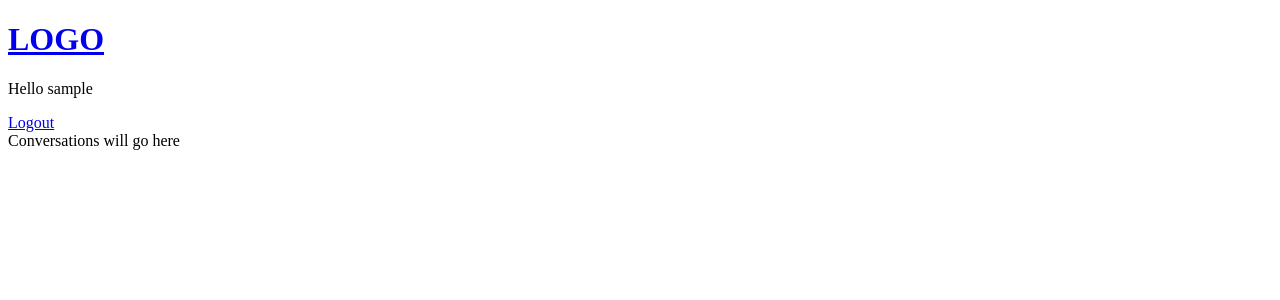
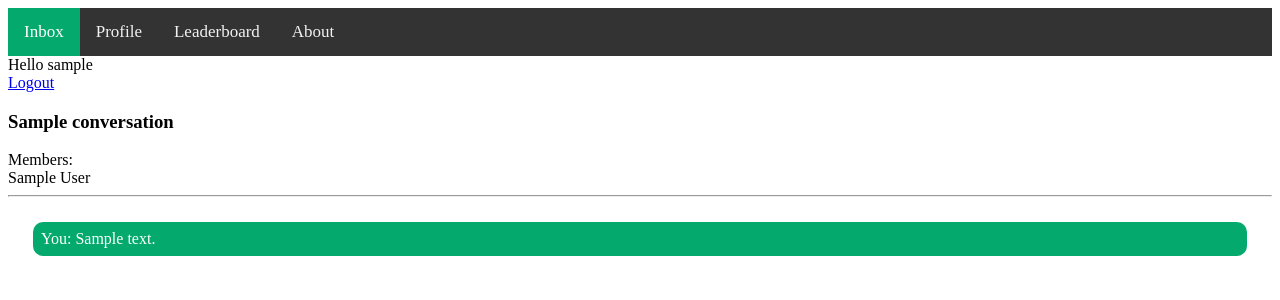
Before and after one commit to RAIK284/project-code-hackoverflow, a Django app: page /conversation/1 in a window 1280 px wide. Shown: the top 300 px of the page. Run offline with Django 4.2, Linux system fonts and the light colour scheme; a user stored in the database is signed in; tables that the repository leaves empty hold one stand-in row (values such as "Sample post").

Commit message:
Create and view conversations
Functionality to create conversations. Still need to find a way to jump into an already created conversation if the users already have a conversation together. Also updated the navbar and some styling throughout

```diff
--- a/messaging/models.py
+++ b/messaging/models.py
@@ -24,6 +24,7 @@ class Profile(models.Model):
 
 class Conversation(models.Model):
     """Model controlling the entire set of messages sent back-and-forth between users."""
+    name = models.CharField(max_length=30, default="Conversation")
     members = models.ManyToManyField(User, related_name='members', blank=False)
     updated = models.DateTimeField(auto_now=True)
     created = models.DateTimeField(auto_now_add=True)
--- a/messaging/templates/messaging/conversation.html
+++ b/messaging/templates/messaging/conversation.html
@@ -1,3 +1,36 @@
 {% extends 'main.html' %} {% block content %}
-<div>Conversations will go here</div>
-{% endblock content %}
+
+<!-- Adds style to each of the messages -->
+<style>
+	.conversation p {
+		padding: 8px;
+		margin: 25px;
+
+		/* other styling */
+		background-color: #04aa6d;
+		border-radius: 10px;
+		color: white;
+		font-family: Avenir;
+	}
+</style>
+
+<div class="conversation">
+	<h3>{{convo.name}}</h3>
+	<div>
+		Members:
+		<br />
+		{% for name in members %} {{name}}
+		<br />
+		{% endfor %}
+	</div>
+	<hr />
+	{% for message in messages %}
+	<div>
+		{% if message.sender.first_name == first_name %}
+		<p>You: {{message.body}}</p>
+		{% else %}
+		<p>{{message.sender.first_name}}: {{message.body}}</p>
+		{% endif %}
+	</div>
+</div>
+{% endfor %} {% endblock content %}
--- a/messaging/urls.py
+++ b/messaging/urls.py
@@ -9,5 +9,6 @@ urlpatterns = [
     path('leaderboard/', views.leaderboard, name='leaderboard'),
     path('sendMessage', views.sendMessage, name='send'),
     path('conversation/<str:pk>', views.conversation, name='conversation'),
+    path('createConvo', views.createConvo, name='createConvo'),
     path('', views.inbox, name='inbox'),
 ]
--- a/messaging/views.py
+++ b/messaging/views.py
@@ -4,7 +4,7 @@ from django.contrib.auth.models import User
 from django.contrib.auth import authenticate, login, logout
 from django.contrib.auth.forms import UserCreationForm
 from django.contrib.auth.decorators import login_required
-from .forms import ProfileCreateForm
+from .forms import ProfileCreateForm, MessageSend
 from django.db.models import Count
 from .models import Profile, Conversation, Message
 
@@ -56,8 +56,8 @@ def registerUserPage(request):
     return render(request, 'messaging/login_register.html', {'form': form})
 
 def inbox(request):
-    messages = Message.objects.filter(conversation__members__in=[request.user.id])
-    context = {'messages':messages}
+    convos = Conversation.objects.filter(members__in=[request.user.id])
+    context = {'convos':convos}
     return render(request, 'messaging/inbox.html', context)
 
 def sendMessage(request):
@@ -65,7 +65,13 @@ def sendMessage(request):
     return render(request, 'messaging/send_message.html', context)
 
 def conversation(request, pk):
-    context = {}
+    convo = Conversation.objects.get(id=pk)
+    messages = Message.objects.filter(conversation=convo)
+    members = []
+    for member in convo.members.all():
+        members.append(member.get_full_name())
+    first_name = request.user.first_name
+    context = {'convo':convo, 'messages':messages, 'first_name':first_name, 'members':members}
     return render(request, 'messaging/conversation.html', context)
 
 def leaderboard(request):
@@ -81,3 +87,28 @@ def leaderboard(request):
     user_data = zip(user_names, points)
     context = {'users': user_data}
     return render(request, 'messaging/leaderboard.html', context)
+
+@login_required(login_url='login')
+def createConvo(request):
+    form = MessageSend()
+    if request.method == 'POST':
+        conversation_name = request.POST.get('conversation_name')
+        sendTo = request.POST.get('send_to')
+        sendToList = sendTo.split(",")
+        body = request.POST.get('body')
+        users = User.objects.filter(username=sendToList)
+        convo, created = Conversation.objects.get_or_create(members=users)
+        convo.save()
+        for name in sendToList:
+            convo.members.add(request.user, User.objects.get(username=name))
+
+
+        Message.objects.create(
+            sender=request.user,
+            conversation=convo,
+            body=body,
+            points=0,
+        )
+        return redirect('conversation', pk=convo.id)
+    context = {'form': form}
+    return render(request, 'messaging/new_convo.html', context)
--- a/templates/navbar.html
+++ b/templates/navbar.html
@@ -1,9 +1,42 @@
-<a href="/">
-  <h1>LOGO</h1>
-</a>
+<style>
+  /* Add a black background color to the top navigation */
+  .topnav {
+    background-color: #333;
+    overflow: hidden;
+  }
+
+  /* Style the links inside the navigation bar */
+  .topnav a {
+    float: left;
+    color: #f2f2f2;
+    text-align: center;
+    padding: 14px 16px;
+    text-decoration: none;
+    font-size: 17px;
+  }
+
+  /* Change the color of links on hover */
+  .topnav a:hover {
+    background-color: #ddd;
+    color: black;
+  }
+
+  /* Add a color to the active/current link */
+  .topnav a.active {
+    background-color: #04aa6d;
+    color: white;
+  }
+</style>
+
+<div class="topnav">
+  <a class="active" href="/">Inbox</a>
+  <a href="/">Profile</a>
+  <a href="{% url 'leaderboard' %}">Leaderboard</a>
+  <a href="/">About</a>
+</div>
 
 {% if request.user.is_authenticated %}
-<p>Hello {{request.user}}</p>
+<div>Hello {{request.user}}</div>
 <a href="{% url 'logout' %}">Logout</a>
 {% else %}
 <a href="{% url 'login' %}">Login</a>
```
Also changed, not shown: messaging/forms.py (+12 -1 lines), messaging/templates/messaging/inbox.html (+51 -5 lines), messaging/templates/messaging/leaderboard.html (+5 -8 lines), messaging/templates/messaging/new_convo.html (added, +9 -0 lines), messaging/migrations/0002_conversation_name.py (added).
